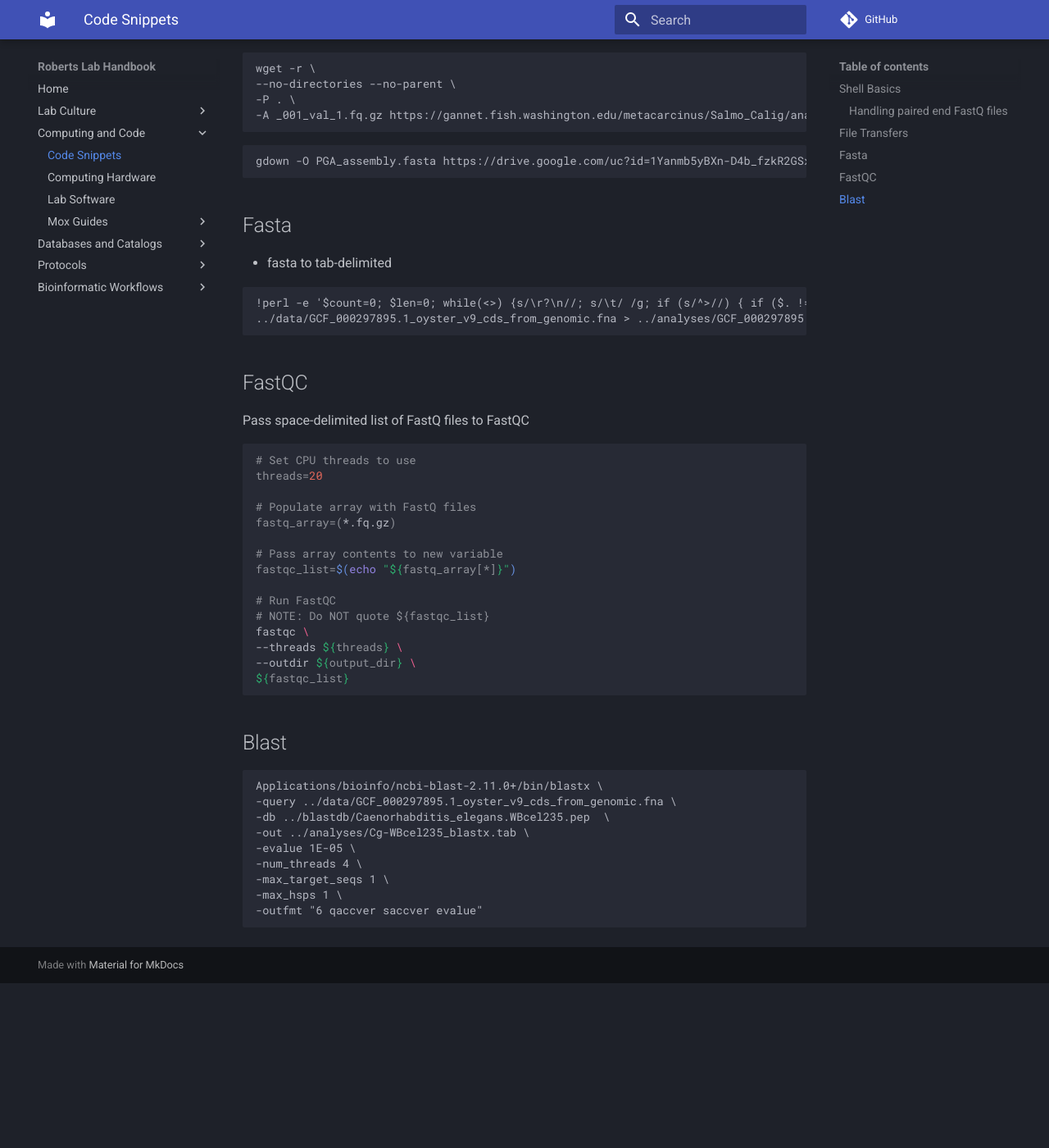
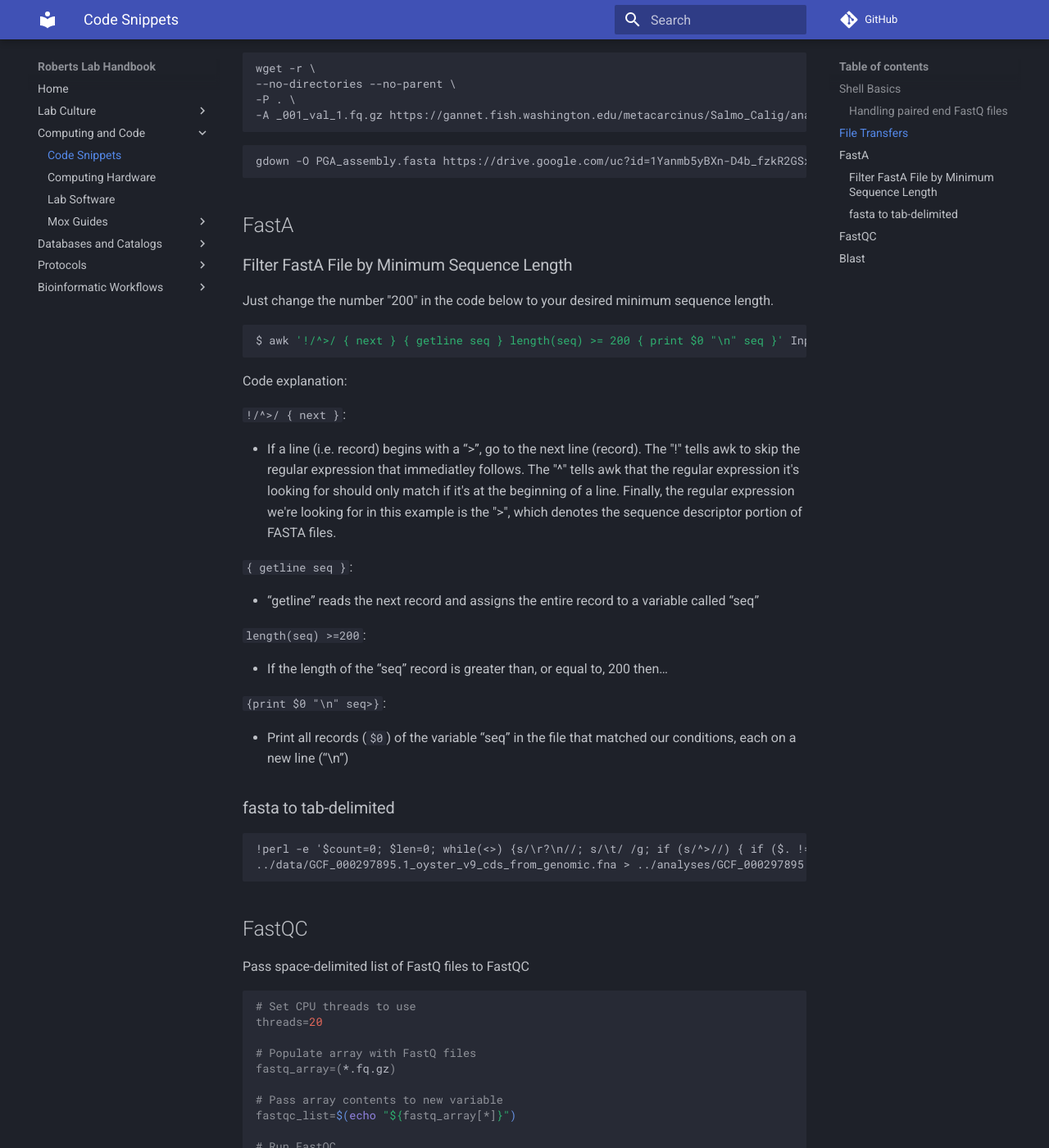
Before and after one commit to RobertsLab/resources, an MkDocs documentation site: the page built from docs/code_Snippets.md, in a window 1280 px wide and 1400 px high, scrolled down 1707 px. Shown: the whole window at 82% size. Built offline with MkDocs 1.6.1 and Material for MkDocs 9.7.7, drawn with Linux system fonts in a browser that asks for light colours; comment, search, counter and statistics services are not loaded; before the commit the page ends 2906 px from its top, so only the background shows below that.

Commit message:
add FastA seq length filter

````diff
--- a/docs/code_Snippets.md
+++ b/docs/code_Snippets.md
@@ -93,9 +93,34 @@ gdown -O PGA_assembly.fasta https://drive.google.com/uc?id=1Yanmb5yBXn-D4b_fzkR2
 
 
 
-## Fasta
+## FastA
 
-- fasta to tab-delimited
+###  Filter FastA File by Minimum Sequence Length
+ Just change the number "200" in the code below to your desired minimum sequence length.
+
+ ```bash
+ $ awk '!/^>/ { next } { getline seq } length(seq) >= 200 { print $0 "\n" seq }' InputFastaFile.fasta
+ ```
+
+ Code explanation:
+
+ `!/^>/ { next }`:
+
+ - If a line (i.e. record) begins with a “>”, go to the next line (record). The "!" tells awk to skip the regular expression that immediatley follows. The "^" tells awk that the regular expression it's looking for should only match if it's at the beginning of a line. Finally, the regular expression we're looking for in this example is the ">", which denotes the sequence descriptor portion of FASTA files.
+
+`{ getline seq } `:
+
+ - “getline” reads the next record and assigns the entire record to a variable called “seq”
+
+` length(seq) >=200`:
+
+- If the length of the “seq” record is greater than, or equal to, 200 then…
+
+`{print $0 "\n" seq>}`:
+
+ - Print all records (`$0`) of the variable “seq” in the file that matched our conditions, each on a new line (“\n”)
+
+### fasta to tab-delimited
 
 ```
 !perl -e '$count=0; $len=0; while(<>) {s/\r?\n//; s/\t/ /g; if (s/^>//) { if ($. != 1) {print "\n"} s/ |$/\t/; $count++; $_ .= "\t";} else {s/ //g; $len += length($_)} print $_;} print "\n"; warn "\nConverted $count FASTA records in $. lines to tabular format\nTotal sequence length: $len\n\n";' \
````
